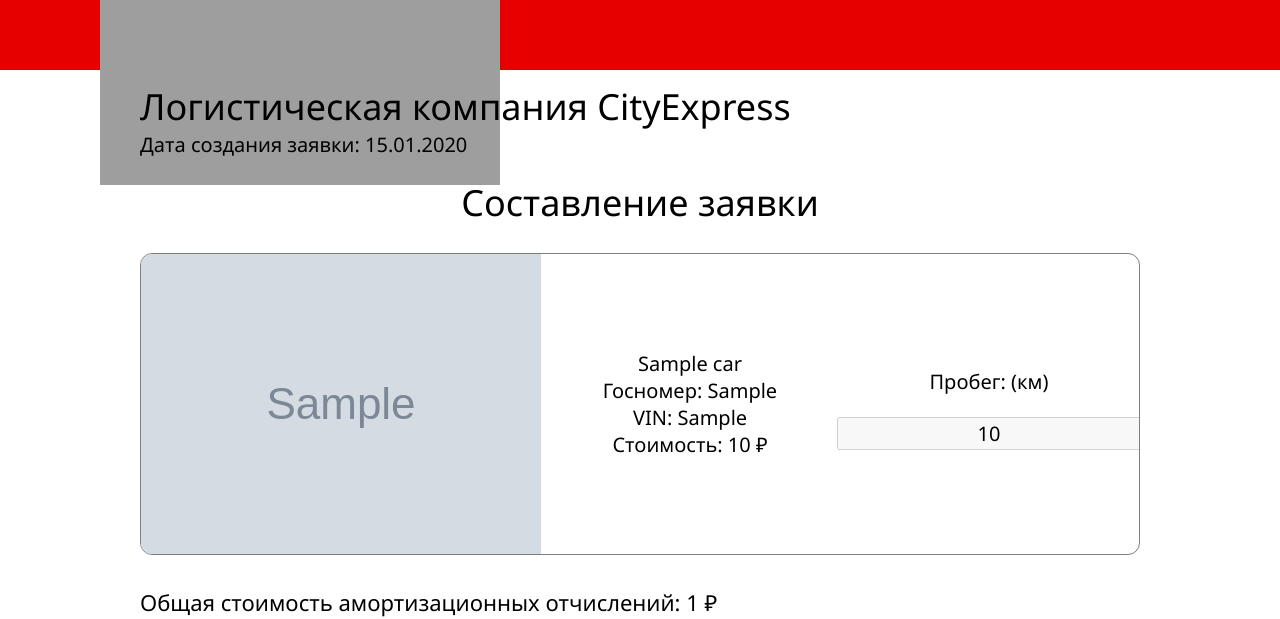
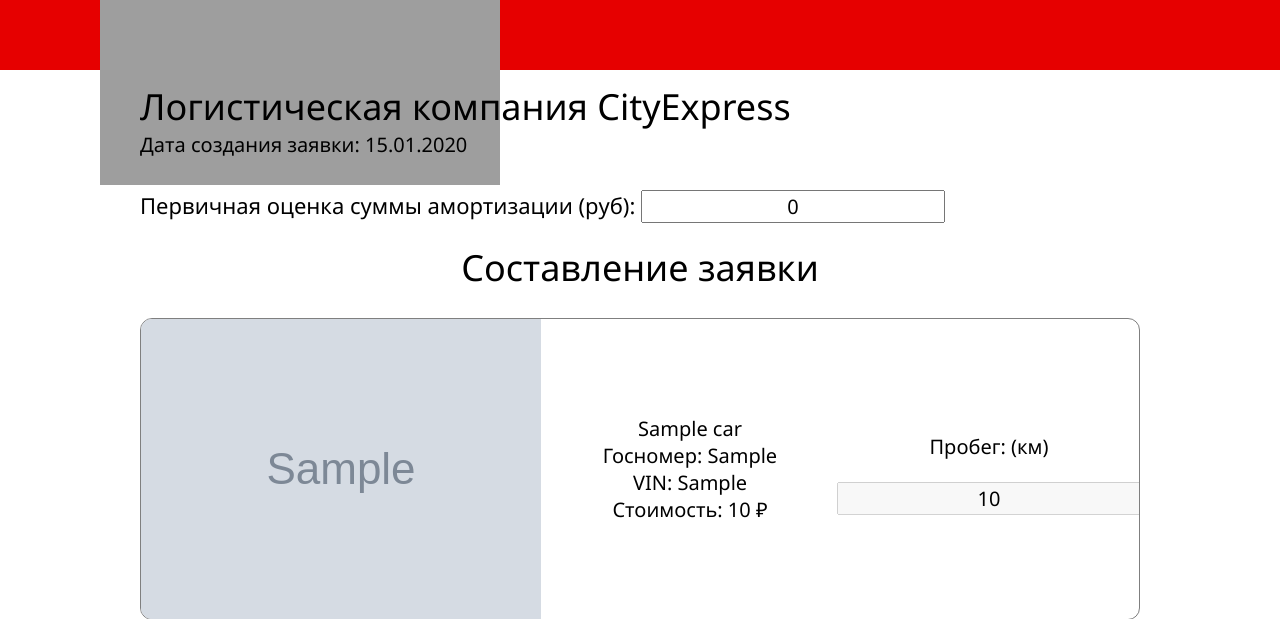
Before and after one commit to DanielBeast11/web-application-development, a Django app: page /depreciations/1/ in a window 1280 px wide. Shown: the top 619 px of the page. Run offline with Django 5.2, Linux system fonts and the light colour scheme; tables that the repository leaves empty hold one stand-in row (values such as "Sample post"); grey boxes marked "Sample" are stand-in pictures.

Commit message:
last fix

```diff
--- a/backend/app/static/styles.css
+++ b/backend/app/static/styles.css
@@ -259,3 +259,7 @@
   color: var(--black);
   font-size: 20px;
 }
+
+.inline {
+  display: inline;
+}
--- a/backend/app/templates/depreciation_detail.html
+++ b/backend/app/templates/depreciation_detail.html
@@ -4,7 +4,10 @@
     <h1>Логистическая компания CityExpress</h1>
     <p class="small">Дата создания заявки: {{ depreciation.creation_date|date:"d.m.Y" }}</p>
 </div>
-
+<div class="depreciation-data inline">
+    <p class="inline">Первичная оценка суммы амортизации (руб): </p>
+    <input type="text" class="form-control inline" value="0">
+</div>
 <h1 class="main-heading depreciation-detail">Составление заявки</h1>
 <div class="depreciation-items">
     {% for car in depreciation_cars %}
```
